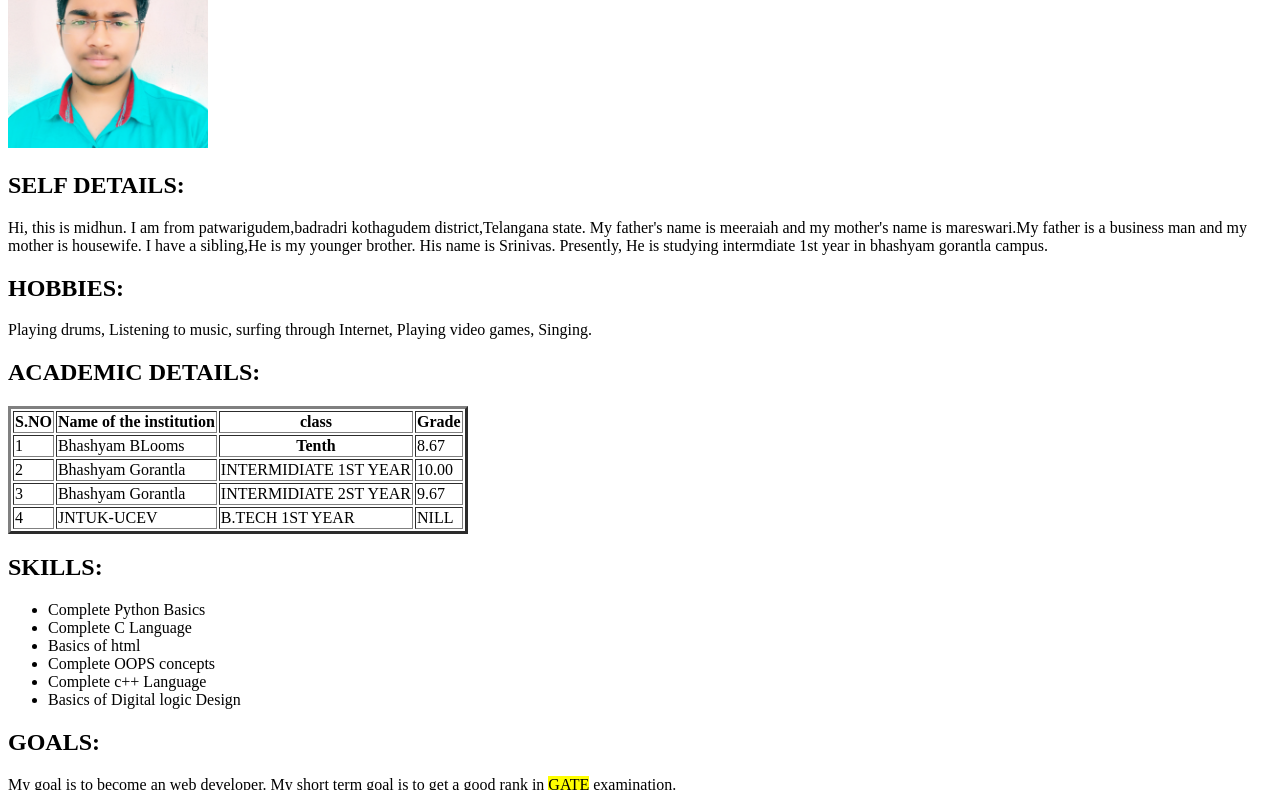
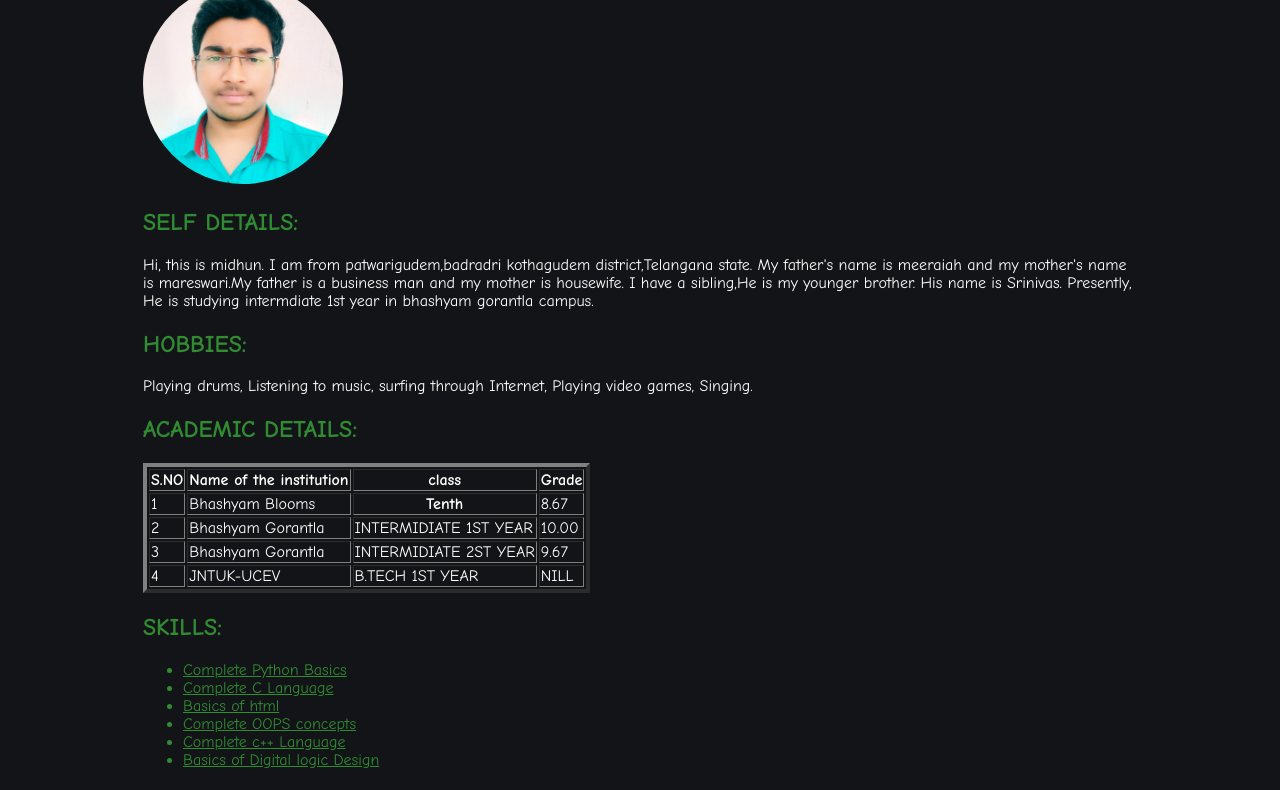
Before and after one commit to midhunmareedu/Resume, a plain HTML site: page index.html in a window 1280 px wide. Shown: the part 179-969 px from the top of the page. Drawn offline with Linux system fonts and the light colour scheme.

Commit message:
my first

```diff
--- a/index.html
+++ b/index.html
@@ -4,28 +4,50 @@
 	<title>
 		RESUME
 	</title>
-	<div align="center">
-		<h1><b>MAREEEDU VENKATA MIDHUN</b></h1>
-		<h2>PHONE NUMBER: 6300399969</h2>
-	</div>
-	<img  src="nick.jpg" width=200px height=200px>
+
+
 </head>
-<body>
-	<h2><b>SELF DETAILS:</b></h2>
+<body bgcolor="#131417">
+
+
+	<style>
+		.geekfont{
+			font-family: "comic sans MS";
+		}
+	img{
+        border-radius: 50%;
+	}
+	</style>
+	<div class="geekfont">
+	<table align="center" bgcolor="#131417" width="1000px">
+		<tr>
+			<td >
+				<font color="white">
+				<div align="center">
+		        <font color="#308B33"><h1><b>MAREEDU VENKATA MIDHUN</b></h1>
+                <h2>WEB DEVELOPER</h2>
+		        </font>
+		        <a href="https://www.facebook.com/midhun.maridu" target="blank"><img src="fb.png" alt="Avatar" width="20px" height="20px"></a>
+		        <a href="https://www.linkedin.com/in/midhunmareedu" target="blank"><img src="linkedin.png" alt="Avatar" width="20px" height="20px" ></a>
+		        <img src="gmail.png" alt="Avatar" width="20px" height="20px">
+		        <font color="#308B33"><u><a href="">midhunmareedu.cse@gmail.com</a></u></font></div>
+				<img  src="nick.jpg" alt="Avatar" width="200px" height="200px">
+				<font color="#308B33"><h2><b>SELF DETAILS:</b></h2></font>
+
 	Hi, this is midhun. I am from patwarigudem,badradri kothagudem district,Telangana state. My father's name is meeraiah and my mother's name is mareswari.My father is a business man and my mother is housewife. I have a sibling,He is my younger brother. His name is Srinivas. Presently, He is studying intermdiate 1st year in bhashyam gorantla campus.
-	<h2><b>HOBBIES:</b></h2>
+	<font color="#308B33"><h2><b>HOBBIES:</b></h2></font>
 	Playing drums, Listening to music, surfing through Internet, Playing video games, Singing.
-	<h2><b>ACADEMIC DETAILS:</b></h2>
-	<table border="3">
+	<font color="#308B33"><h2><b>ACADEMIC DETAILS:</b></h2></font>
+	<table border="4">
 		<tr>
-			<th>S.NO</th>
+			<font color="#308B33"><th>S.NO</th>
 			<th>Name of the institution</th>
 			<th>class</th>
-			<th>Grade</th>
+			<th>Grade</th></font>
 		</tr>
 		<tr>
 			<td>1</td>
-			<td>Bhashyam BLooms</td>
+			<td>Bhashyam Blooms</td>
 			<th>Tenth</th>
 			<td>8.67</td>
 		</tr>
@@ -48,18 +70,23 @@
 			<td>NILL</td>
 		</tr>
 	</table>
-	<h2>SKILLS:</h2>
+	<font color="#308B33"><h2>SKILLS:</h2></font>
 	<ul>
-		<li>Complete Python Basics</li>
+		<font color="#308B33"><u><li>Complete Python Basics</li>
 		<li>Complete C Language</li>
 		<li>Basics of html</li>
 		<li>Complete OOPS concepts</li>
 		<li>Complete c++ Language</li>
-		<li>Basics of Digital logic Design</li>
+		<li>Basics of Digital logic Design</li></u></font>
 	</ul>
-	<h2>GOALS:</h2>
-	My goal is to become an web developer. My short term goal is to get a good rank in <mark>GATE</mark> examination.
-	<h2>EXPERIANCE:</h2>
-	Although i didn't have much experience, I have got a lot of skills that might help you within the projects that you want to assign me like designing your website front end.
+	<font color="#308B33"><h2>GOALS:</h2></font>
+	My goal is to become an web developer. My short term goal is to get a good rank in GATE examination.
+	<font color="#308B33"><h2>EXPERIANCE:</h2></font>
+	Although i didn't have much experience, I have got a lot of skills that might help you within the projects that you want to assign me like designing your website on front end.
+			</td>
+		</tr>
+	</table>
+    </font>
+	</div>
 </body>
 </html>
```
Also changed, not shown: fb.png (added), gmail.png (added), linkedin.png (added).
